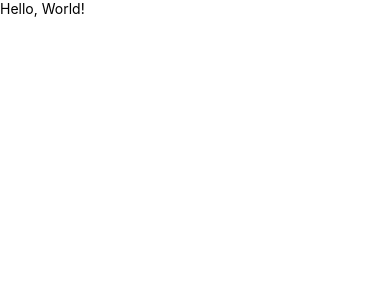
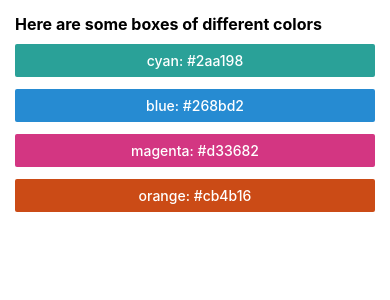
Before and after one commit to gooseandmegander-playground/fm-reactnative-v2, a React Native app: screen / in a window 390 px wide. Shown: the top 300 px of the page. Built offline with nearby package versions, Linux system fonts and the light colour scheme.

Commit message:
Create ColorBox component for reusability

```diff
--- a/App.js
+++ b/App.js
@@ -1,12 +1,38 @@
 import React from 'react';
-import { SafeAreaView, View, Text } from 'react-native';
+import { SafeAreaView, View, Text, StyleSheet } from 'react-native';
+
+import ColorBox from './components/ColorBox';
 
 export default function App() {
   return (
     <SafeAreaView>
-      <View>
-        <Text>Hello, World!</Text>
+      <View style={layout.container}>
+        <Text style={typography.heading}>
+          Here are some boxes of different colors
+        </Text>
+        <ColorBox theme="cyan" hexCode={themes.cyan} />
+        <ColorBox theme="blue" hexCode={themes.blue} />
+        <ColorBox theme="magenta" hexCode={themes.magenta} />
+        <ColorBox theme="orange" hexCode={themes.orange} />
       </View>
     </SafeAreaView>
   );
 }
+
+// View Component Styles
+const layout = StyleSheet.create({
+  container: { paddingHorizontal: 15, paddingVertical: 10 },
+});
+
+// Text Component Styles
+const typography = StyleSheet.create({
+  heading: { fontWeight: 'bold', fontSize: 16, paddingVertical: 4 },
+  // boxText: { color: 'white', fontWeight: '500' },
+});
+
+const themes = {
+  cyan: '#2aa198',
+  blue: '#268bd2',
+  magenta: '#d33682',
+  orange: '#cb4b16',
+};
--- /dev/null
+++ b/components/ColorBox.js
@@ -0,0 +1,27 @@
+import React from 'react';
+import { View, Text, StyleSheet } from 'react-native';
+
+export default function ColorBox({ theme, hexCode }) {
+  const themeColor = { backgroundColor: hexCode };
+  return (
+    <View style={[styles.box, themeColor]}>
+      <Text style={typography.boxText}>
+        {theme}: {hexCode}
+      </Text>
+    </View>
+  );
+}
+
+const typography = StyleSheet.create({
+  // heading: { fontWeight: 'bold', fontSize: 16, paddingVertical: 4 },
+  boxText: { color: 'white', fontWeight: '500' },
+});
+
+const styles = StyleSheet.create({
+  box: {
+    borderRadius: 2,
+    marginVertical: 6,
+    paddingVertical: 8,
+    alignItems: 'center',
+  },
+});
```
